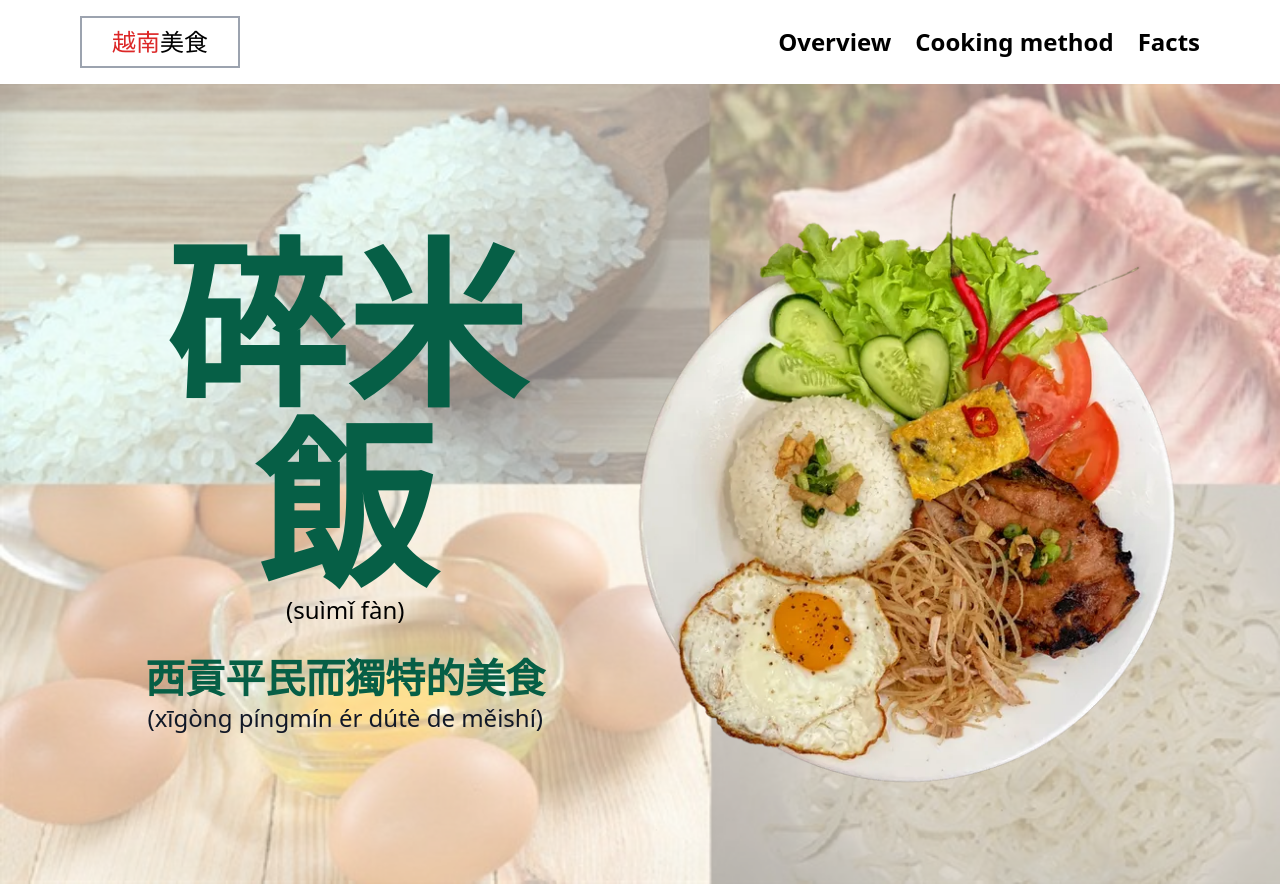
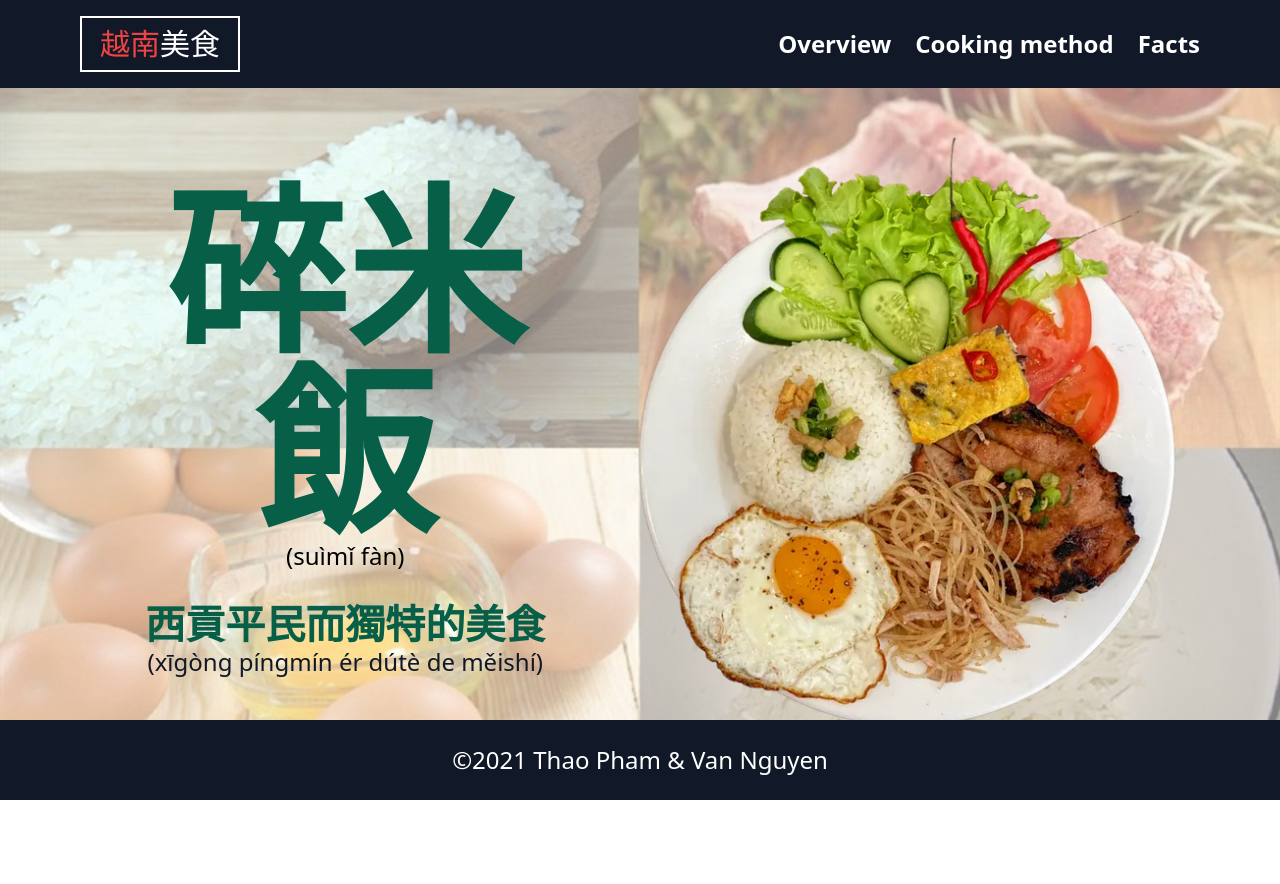
Before and after one commit to van-nth/food-site, a React (Create React App) app: page / in a window 1280 px wide. After the commit the page ends 800 px from the top, so only its background shows below. Built offline with nearby package versions, Linux system fonts and the light colour scheme.

Commit message:
Home page

```diff
--- a/src/App.js
+++ b/src/App.js
@@ -9,6 +9,7 @@ import HeroBanner from "./HeroBanner";
 import Overview from "./Overview";
 import CookingMethod from './CookingMethod';
 import Facts from './Facts';
+import Footer from "./Footer";
 
 
 function App() {
@@ -21,7 +22,7 @@ function App() {
         <Route path="/cooking-method" element={<CookingMethod />}></Route>
         <Route path="/facts" element={<Facts />}></Route>
       </Routes>
-
+      <Footer />
     </Router>
   );
 }
--- /dev/null
+++ b/src/Footer.jsx
@@ -0,0 +1,11 @@
+import React from 'react'
+
+function Footer() {
+  return (
+    <div className="fixed bottom-0 w-full bg-gray-900 text-white text-sm md:text-xl xl:text-2xl text-center py-6">
+      <h3>©2021 Thao Pham & Van Nguyen</h3>
+    </div>
+  )
+}
+
+export default Footer
--- a/src/Header.jsx
+++ b/src/Header.jsx
@@ -25,42 +25,42 @@ function Header() {
   }
 
   return (
-    <div className="header px-4 py-3 flex justify-between items-center md:px-20 md:py-4">
+    <div className="header bg-gray-900 px-4 py-3 flex justify-between items-center md:px-20 md:py-4">
       <Link to="/">
-        <div className="logo flex items-center justify-center px-2 py-2  md:px-4 text-3xl w-40 border-2 border-solid border-gray-400">
-          <span className="text-red-600 text-xl md:text-xl xl:text-2xl">越南</span>
-          <span className="text-xl md:text-xl xl:text-2xl">美食</span>
+        <div className="logo flex items-center justify-center px-2 py-2  md:px-4 text-3xl w-40 border-2 border-solid border-white">
+          <span className="text-red-500 text-xl md:text-xl xl:text-3xl">越南</span>
+          <span className="text-xl md:text-xl xl:text-3xl text-white">美食</span>
         </div>
       </Link>
-      <div className="nav-bar hidden md:flex space-x-2 text-sm md:space-x-6 md:text-xl xl:text-2xl">
+      <ul className="nav-bar hidden md:flex space-x-2 text-sm md:space-x-6 md:text-xl xl:text-2xl cursor-pointer">
         {navItems.map((item) => (
           <Link to={`/${item.id}`} key={item.id}>
-            <span className="font-bold cursor-pointer hover:text-green-600">{item.name}</span>
+            <li className="nav-link text-white font-semibold hover:font-bold">{item.name}</li>
           </Link>
         ))}
-      </div>
+      </ul>
       <div className="toggle-menu md:hidden">
         <button
           className="text-sm md:text-xl xl:text-2xl"
           onClick={handleModal}
         >
-          <svg xmlns="http://www.w3.org/2000/svg" className="h-6 w-6 md:h-10 md:w-10" fill="none" viewBox="0 0 24 24" stroke="currentColor">
+          <svg xmlns="http://www.w3.org/2000/svg" className="h-6 w-6 md:h-10 md:w-10" fill="none" viewBox="0 0 24 24" stroke="white">
             <path strokeLinecap="round" strokeLinejoin="round" strokeWidth={2} d="M4 6h16M4 12h16M4 18h16" />
           </svg>
         </button>
         {showModal && (
-          <div className="modal w-40 border-2 px-4 py-2 absolute right-2 mt-2 z-10 bg-gray-100 text-sm text-gray-800">
+          <ul className="modal w-50 border-2 border-gray-500 px-4 py-2 absolute right-2 mt-2 z-10 text-sm bg-white">
             {navItems.map((item) => (
               <Link to={`/${item.id}`} key={item.id}>
-                <p className="flex items-center space-x-2">
+                <li className="flex items-center space-x-2 hover:text-gray-900 hover:underline">
                   <svg xmlns="http://www.w3.org/2000/svg" className="h-4 w-4" fill="none" viewBox="0 0 24 24" stroke="currentColor">
                     <path strokeLinecap="round" strokeLinejoin="round" strokeWidth={2} d="M13 5l7 7-7 7M5 5l7 7-7 7" />
                   </svg>
-                  <span className="font-semibold cursor-pointer">{item.name}</span>
-                </p>
+                  <span className="nav-link font-semibold cursor-pointer">{item.name}</span>
+                </li>
               </Link>
             ))}
-          </div>
+          </ul>
         )}
       </div>
     </div>
--- a/src/HeroBanner.css
+++ b/src/HeroBanner.css
@@ -1,7 +1,8 @@
 .hero {
   position: relative;
-  height: 100vh;
+  height: 85vh;
   width: 100%;
+  overflow: hidden;
 }
 
 .hero::before {
@@ -40,7 +41,16 @@
 }
 
 .hero img:hover {
-  transform: scale(1.3);
+  animation: spin 1s linear;
+}
+
+@keyframes spin {
+  from {
+    transform: rotate(0deg);
+  }
+  to {
+    transform: rotate(360deg);
+  }
 }
 
 .sub-pinyin {
@@ -48,7 +58,13 @@
 }
 
 .sub-pinyin:hover {
-  transform: scale(1.5);
+  transform: scale(1.1);
+}
+
+@media screen and (max-width: 600px) {
+  .hero img {
+    width: 40%;
+  }
 }
 
 @media screen and (min-width: 900px) {
--- a/src/HeroBanner.jsx
+++ b/src/HeroBanner.jsx
@@ -7,10 +7,10 @@ function HeroBanner() {
   return (
     <div className="hero w-full flex items-center justify-between px-4 md:px-20">
       <div className="text-center relative">
-        <h1 className="main-title text-green-800 font-bold text-2xl md:text-9xl">碎米飯</h1>
-        <span className="main-pinyintext-gray-900 text-sm md:text-2xl">(suìmǐ fàn)</span>
-        <h3 className="mt-8 mb-1 text-green-800 font-semibold text-xl md:text-4xl">西貢平民而獨特的美食</h3>
-        <span className="sub-pinyin text-gray-900 text-sm md:text-2xl">(xīgòng píngmín ér dútè de měishí)</span>
+        <h1 className="main-title text-green-800 font-bold text-6xl md:text-9xl">碎米飯</h1>
+        <span className="main-pinyintext-gray-900 text-2xl md:text-2xl">(suìmǐ fàn)</span>
+        <h3 className="mt-8 mb-1 text-green-800 font-semibold text-2xl md:text-4xl">西貢平民而獨特的美食</h3>
+        <span className="sub-pinyin text-gray-900 text-sm md:text-xl">(xīgòng píngmín ér dútè de měishí)</span>
       </div>
       <img
         src={banner_img}
--- a/src/index.css
+++ b/src/index.css
@@ -2,7 +2,17 @@
 @tailwind components;
 @tailwind utilities;
 
-.header a:hover {
-  color: rgb(17, 100, 17);
-  font-weight: 800;
+@import url(https://fonts.googleapis.com/css?family=Roboto+Condensed:400,300);
+
+body {
+  font-size: 'Roboto Condensed', sans-serif;
 }
+
+ul, li {
+  list-style: none;
+}
+
+.header .nav-link:hover {
+  text-decoration: underline;
+  transition: all .5s ease-in-out;
+}
```
